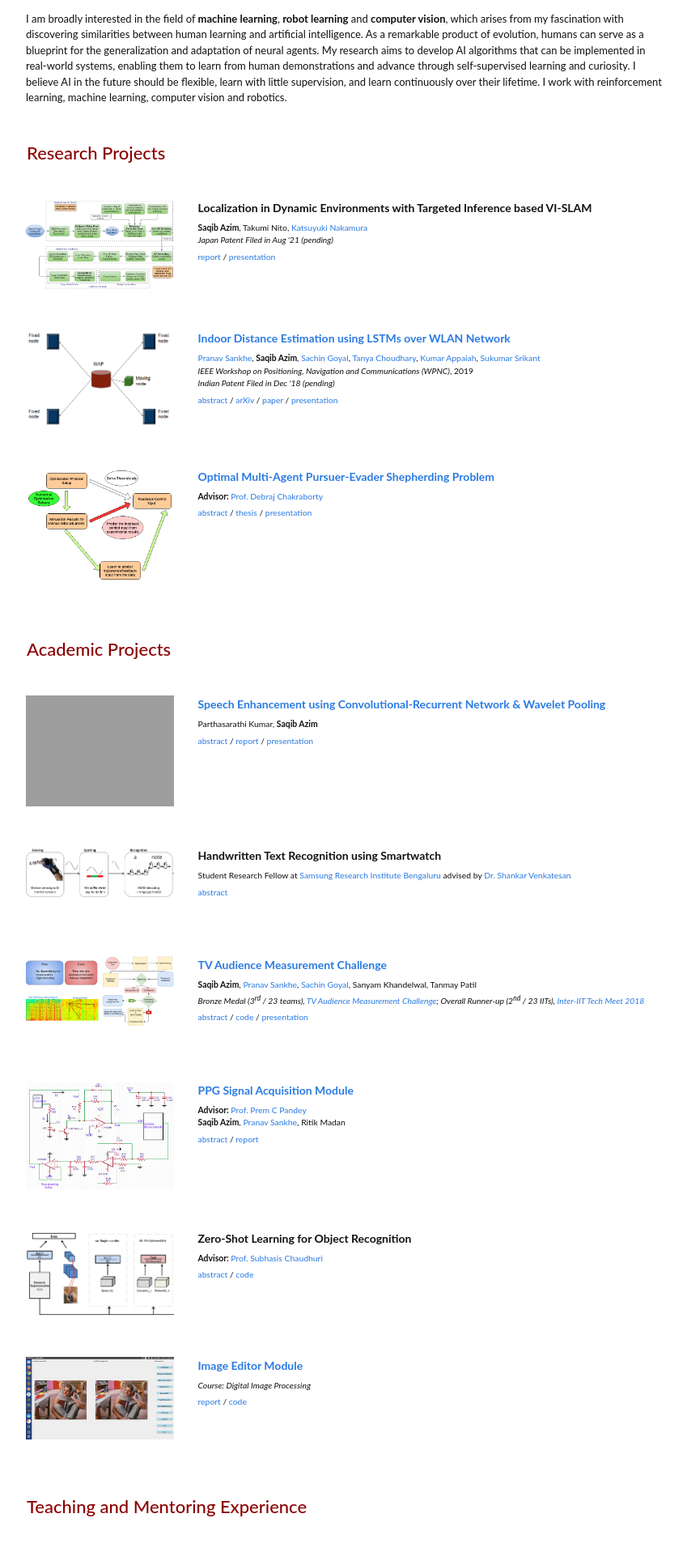
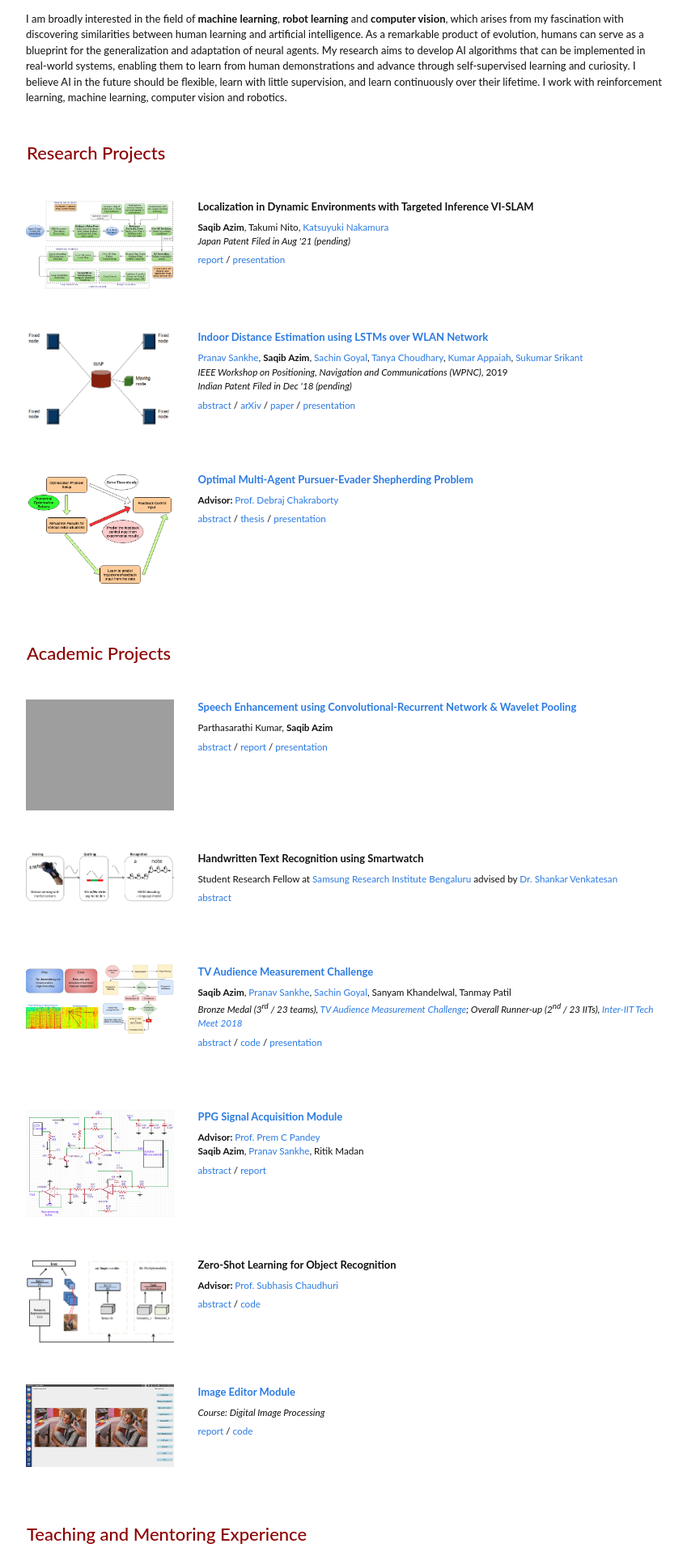
Before and after one commit to saqib1707/saqib1707.github.io, a Jekyll site: the page built from index.md, in a window 1280 px wide. Shown: the part 471-2388 px from the top of the page at 81% size, without its empty margins (213-1062 px from the left). Built offline with Jekyll 4.4.1, drawn with Linux system fonts in a browser that asks for light colours; comment, search, counter and statistics services are not loaded.

Commit message:
perfecting fontsize

```diff
--- a/_sass/_base.scss
+++ b/_sass/_base.scss
@@ -68,7 +68,7 @@
 
 papertitle {
     font-family: 'Lato', Verdana, Helvetica, sans-serif;
-    font-size: 14px;
+    font-size: $base-font-size;
     font-weight: 700;
 }
 
--- a/_sass/_layout.scss
+++ b/_sass/_layout.scss
@@ -120,7 +120,7 @@
 }
 
 .footer-heading {
-    font-size: 18px;
+    font-size: $base-font-size;
     margin-bottom: $spacing-unit / 2;
 }
 
--- a/css/main.scss
+++ b/css/main.scss
@@ -9,7 +9,7 @@
 // $base-font-family: Baskerville, "Baskerville Old Face", "Hoefler Text", Garamond, "Times New Roman", serif;
 $base-font-size:   13px;
 $base-font-weight: 400;
-$small-font-size:  $base-font-size * 0.8;
+$small-font-size:  $base-font-size * 0.9;
 $base-line-height: 1.5;
 
 $spacing-unit:     30px;
@@ -24,7 +24,6 @@
 
 // Width of the content area
 $content-width:    850px;
-
 $on-palm:          600px;
 $on-laptop:        850px;
 
--- a/index.md
+++ b/index.md
@@ -115,7 +115,7 @@
 			</script>
 		</td>
 		<td class="projectBody">
-			<papertitle>Localization in Dynamic Environments with Targeted Inference based VI-SLAM</papertitle>
+			<papertitle>Localization in Dynamic Environments with Targeted Inference VI-SLAM</papertitle>
 			<br><span class="brHeight"></span>
 			<div class="authorDetails">
 				<strong>Saqib Azim</strong>, Takumi Nito, <a href="https://www.linkedin.com/in/katsuyuki-nakamura-19b9bb88/?originalSubdomain=jp">Katsuyuki Nakamura</a><br>
```
